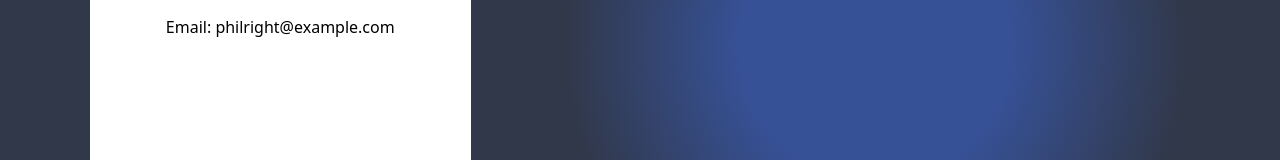
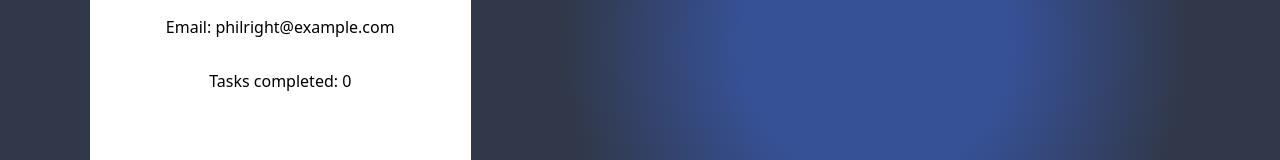
Before and after one commit to SamM71/lap3-project-frontend, a React (Vite) app: page /profile in a window 1280 px wide. Shown: the part 428-588 px from the top of the page. Built offline with nearby package versions, Linux system fonts and the light colour scheme; no server answers; sample sign-in values are in the browser's storage.

Commit message:
getting rid of purple box and adding task count onto page

```diff
--- a/src/TaskGallery.css
+++ b/src/TaskGallery.css
@@ -26,7 +26,7 @@
   border-radius: 15px;
   background-color: red;
   box-shadow: 0 0 10px rgba(0, 0, 0, 0.1);
-  /* backdrop-filter: blur(9px); */
+
 }
 
 .taskContainer h3,
@@ -67,12 +67,12 @@
   background-color: #96ace3;
 }
 
-.taskCircle {
+/* .taskCircle {
   border-radius: 50%;
   background-color: #dfc3f5;
   color: #fff;
   padding: 5px 1px;
-}
+} */
 
 .taskInput {
   font-weight: bold;
--- a/src/components/ProfileCard/index.jsx
+++ b/src/components/ProfileCard/index.jsx
@@ -3,9 +3,13 @@ import TaskPopUp from "../TaskPopUp";
 import TaskGallery from "../TaskGallery";
 import React, { useState, useEffect } from "react";
 
-function ProfileCard({ user, onFlip }) {
+function ProfileCard({ user, onFlip, taskCount }) {
   const [buttonPopup, setButtonPopup] = useState(false);
-  const [taskCount, setTaskCount] = useState(0);
+  const [localTaskCount, setLocalTaskCount] = useState(taskCount);
+
+  useEffect(() => {
+    setLocalTaskCount(taskCount);
+  }, [taskCount]);
   return (
     <div
       style={{
@@ -38,6 +42,7 @@ function ProfileCard({ user, onFlip }) {
         {user.firstName} {user.lastName}
       </h1>
       <p>Email: {user.email}</p>
+      <p>Tasks completed: {localTaskCount}</p>
       <div style={{ flex: 1 }}></div>
 
       <button className="see-completed-tasks" onClick={onFlip}>
--- a/src/pages/Profile/index.jsx
+++ b/src/pages/Profile/index.jsx
@@ -15,7 +15,7 @@ function Profile() {
 
   return (
     <>
-      <Redirect mustBeLoggedIn={true}/>
+      <Redirect mustBeLoggedIn={true} />
       <div className="profile-container">
         <div
           className={`flip-container ${isFlipped ? "flipped" : ""}`}
@@ -23,7 +23,11 @@ function Profile() {
         >
           <div className="flipper">
             <div className="front">
-              <ProfileCard user={user} onFlip={() => setIsFlipped(!isFlipped)} />
+              <ProfileCard
+                user={user}
+                onFlip={() => setIsFlipped(!isFlipped)}
+                taskCount={taskCount}
+              />
             </div>
             <div className="back">
               <TaskGallery
```
